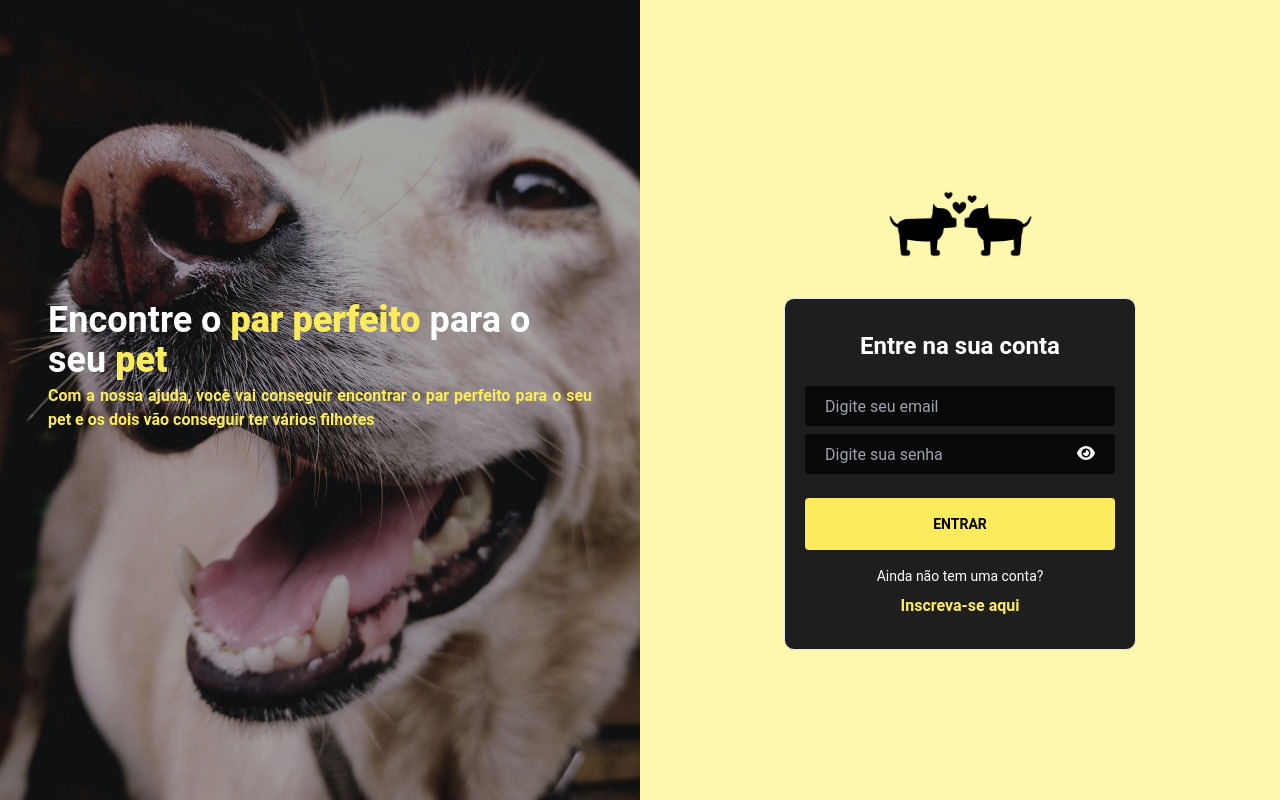
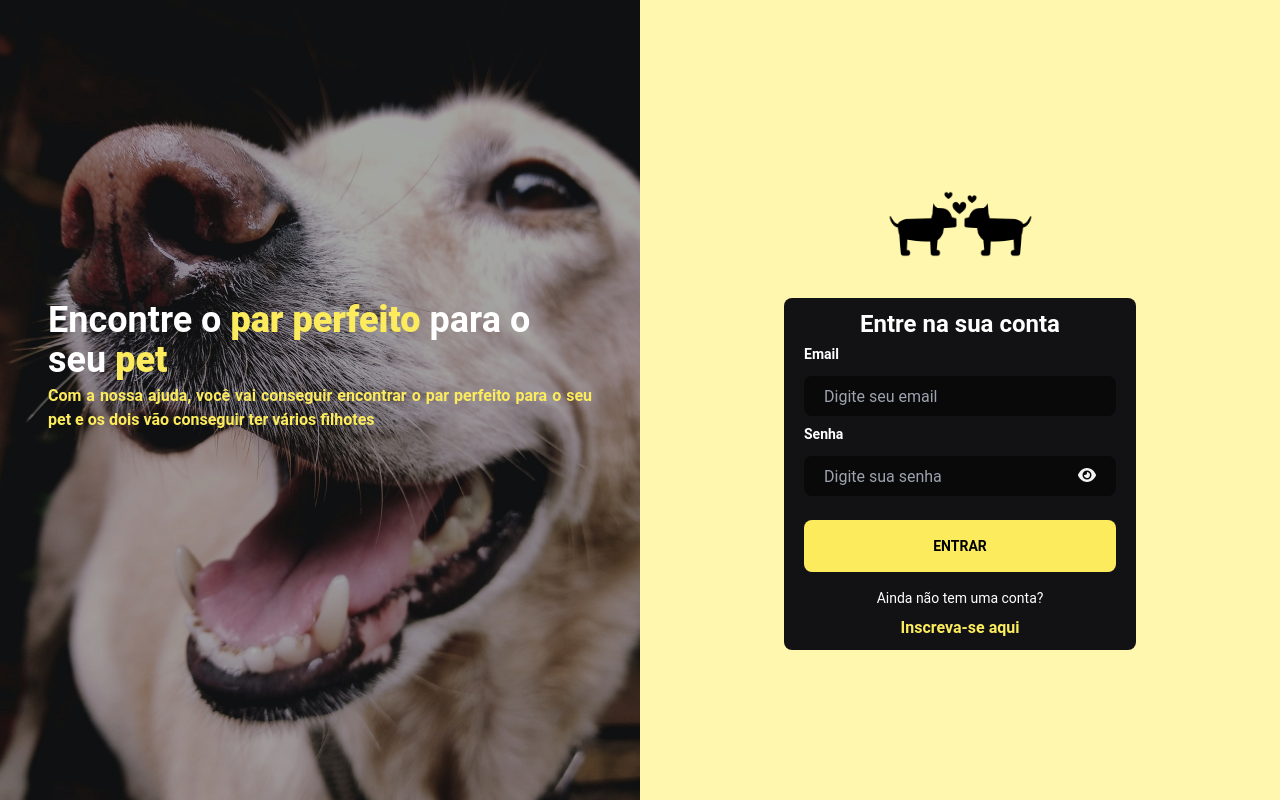
Before and after one commit to anagdinizp/projeto-td, a React (Vite) app: page / in a window 1280 px wide. Built offline with nearby package versions, Linux system fonts and the light colour scheme; no server answers.

Commit message:
Colocando a label no login

```diff
--- a/src/components/Button.tsx
+++ b/src/components/Button.tsx
@@ -23,11 +23,11 @@ const getColor = (color: colorType) => {
 const getSize = (size: sizeType) => {
   switch (size) {
     case "s":
-      return "mt-4 py-4 rounded";
+      return "mt-4 py-4 rounded-lg";
     case "m":
-      return "mt-4 py-4 rounded";
+      return "mt-4 py-4 rounded-lg";
     case "l":
-      return "mt-4 py-4 rounded";
+      return "mt-4 py-4 rounded-lg";
   }
 };
 
--- a/src/components/Input.tsx
+++ b/src/components/Input.tsx
@@ -26,9 +26,9 @@ interface inputPassword {
 const getTheme = (theme: themeType) => {
   switch (theme) {
     case "light":
-      return "bg-white outline-none rounded";
+      return "bg-white outline-none rounded-lg";
     case "dark":
-      return "bg-gray-900 outline-none rounded";
+      return "bg-gray-900 outline-none rounded-lg";
   }
 };
 
@@ -71,13 +71,13 @@ export function InputPassword({ value, setState, type }: inputPassword) {
   return (
     <div className="flex">
       <input
-        className="bg-gray-900 w-full p-5 h-10 rounded-l outline-none"
+        className="bg-gray-900 w-full p-5 h-10 rounded-l-lg outline-none"
         type={passwordShown ? "text" : "password"}
         placeholder={"Digite sua senha"}
         value={value}
         onChange={(event) => setState(event.target.value)}
       />
-      <div className="flex items-center justify-center rounded-r bg-gray-900 w-fit p-5 h-10 outline-none ">
+      <div className="flex items-center justify-center rounded-r-lg bg-gray-900 w-fit p-5 h-10 outline-none ">
         <i
           className="md:w-full hover:text-yellow-400 transition-colors cursor-pointer"
           onClick={passwordVisibility}
--- a/src/pages/Login.tsx
+++ b/src/pages/Login.tsx
@@ -31,16 +31,16 @@ export function Login() {
           </span>
         </div>
       </div>
-
       <div className="bg-yellow-300 bg-cover min-h-screen md:min-h-screen flex flex-col justify-center items-center">
         <div>
           <Logo />
         </div>
-        <div className="bg-gray-800  w-[22rem] h-[22rem] border rounded-[10px] flex flex-col justify-center items-center direct p-5">
-          <strong className="text-white text-2xl mb-6 block">
+        <div className="bg-gray-700  w-[22rem] h-[22rem] rounded-lg flex flex-col justify-center items-center direct p-5">
+          <strong className="text-white text-2xl mb-1 block">
             Entre na sua conta
           </strong>
           <form onSubmit={enterAccount} className="flex flex-col gap-2 w-full">
+            <strong className="text-white text-sm mb-1">Email</strong>
             <Input
               styleType={{ theme: "dark", size: "s" }}
               placeholder="Digite seu email"
@@ -48,6 +48,7 @@ export function Login() {
               setState={setEmail}
               type={"email"}
             />
+            <strong className="text-white text-sm mb-1">Senha</strong>
             <InputPassword
               value={password}
               setState={setPassword}
--- a/src/pages/Subscribe.tsx
+++ b/src/pages/Subscribe.tsx
@@ -5,7 +5,7 @@ import { Logo } from "../components/Logo";
 
 export function Subscribe() {
   const [name, setName] = useState("");
-  const [birthDate, setBirthDate] = useState("");
+  const [age, setAge] = useState("");
   const [locale, setLocale] = useState("");
   const [email, setEmail] = useState("");
   const [password, setPassword] = useState("");
@@ -14,19 +14,16 @@ export function Subscribe() {
   return (
     <div className="md:grid grid-cols-2">
       <div className="hidden md:block visible bg-dogsubscriber bg-cover bg-no-repeat flex-col justify-center items-center" />
-
       <div className="bg-yellow-300 bg-cover min-h-screen md:min-h-screen flex flex-col justify-center items-center">
         <div>
           <Logo />
         </div>
-        <div className="bg-gray-800 w-fit h-full border rounded-[10px] flex flex-col justify-center items-center direct p-5">
-
+        <div className="bg-gray-700 w-fit h-full rounded-lg flex flex-col justify-center items-center direct p-5">
           <strong className="text-white text-base mb-3 block">
             Crie a sua conta e encontre o{" "}
             <span className="text-yellow-500">par perfeito</span> para o seu{" "}
             <span className="text-yellow-500">pet</span>
           </strong>
-
           <form className="flex flex-col gap-2 w-full h-full">
             <strong className="text-white text-sm mb-1">Nome completo</strong>
             <Input
@@ -36,12 +33,14 @@ export function Subscribe() {
               setState={setName}
               type={"text"}
             />
-            <strong className="text-white text-sm mb-1">Data de nascimento</strong>
+            <strong className="text-white text-sm mb-1">
+              Data de nascimento
+            </strong>
             <Input
               styleType={{ theme: "dark", size: "s" }}
               placeholder="dd/mm/aa"
-              value={birthDate}
-              setState={setBirthDate}
+              value={age}
+              setState={setAge}
               type={"text"}
             />
             <strong className="text-white text-sm mb-1">Localização</strong>
@@ -74,7 +73,6 @@ export function Subscribe() {
               setState={setTelephone}
               type={"text"}
             />
-
             <Button styleButton={{ color: "dark yellow", size: "s" }}>
               Cadastrar
             </Button>
```
